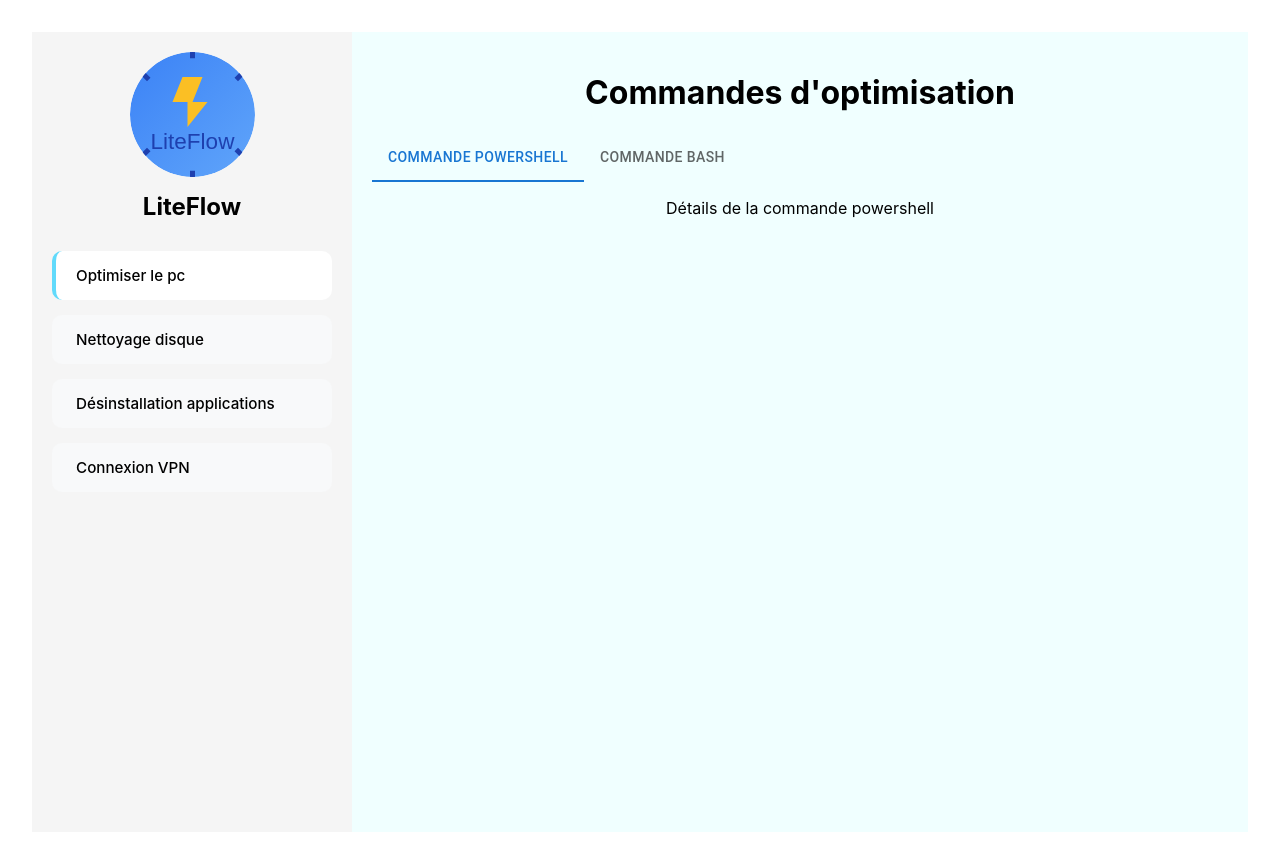
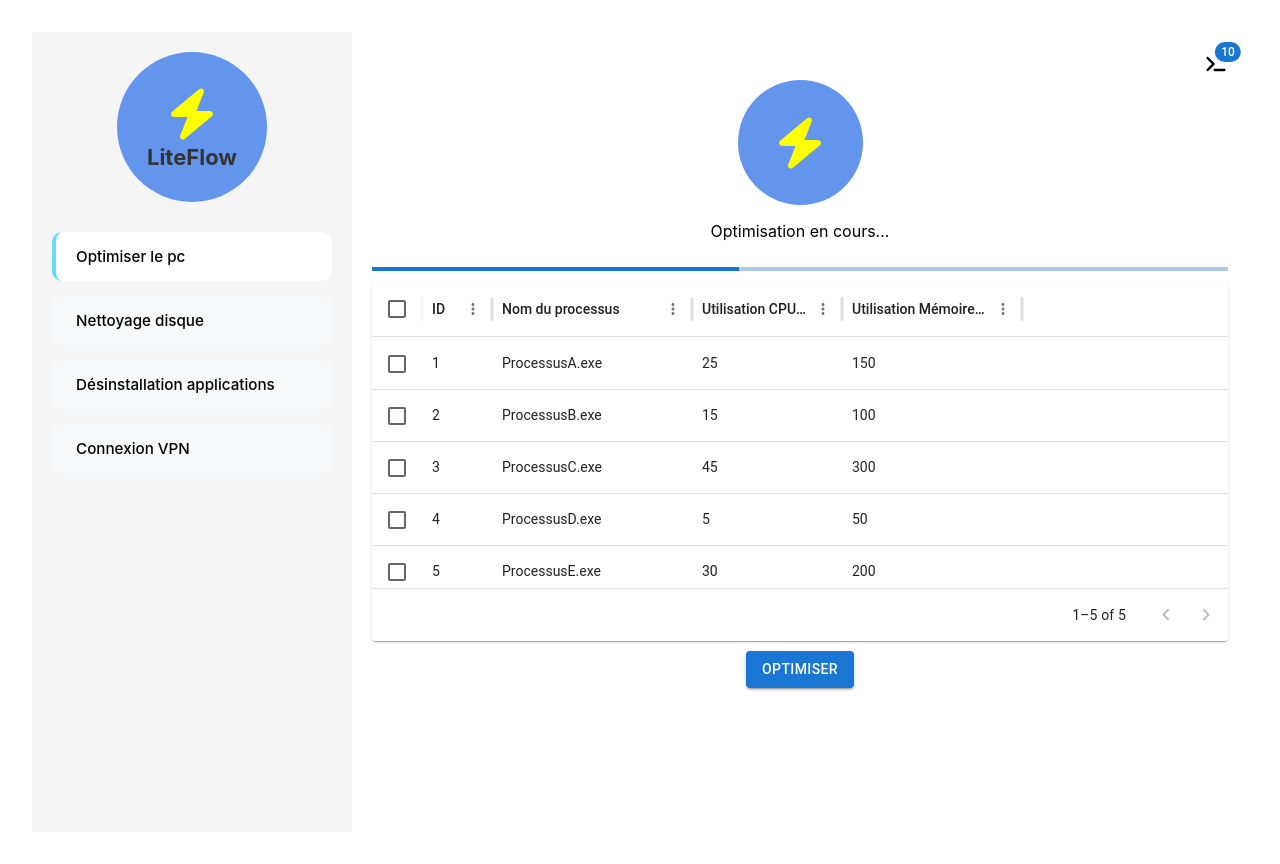
Before and after one commit to CARLU-Antoine/LiteFlow, a React (Vite) app in the folder liteflow-frontend/: page /optimiser-pc in a window 1280 px wide. Built offline with nearby package versions, Linux system fonts and the light colour scheme.

Commit message:
Création component optimiser PC

```diff
--- a/liteflow-frontend/package.json
+++ b/liteflow-frontend/package.json
@@ -14,7 +14,9 @@
   "dependencies": {
     "@emotion/react": "^11.14.0",
     "@emotion/styled": "^11.14.1",
+    "@mui/icons-material": "^7.3.6",
     "@mui/material": "^7.3.6",
+    "@mui/x-data-grid": "^8.22.1",
     "react": "^19.2.0",
     "react-dom": "^19.2.0",
     "react-router-dom": "^7.11.0"
--- a/liteflow-frontend/src/App.jsx
+++ b/liteflow-frontend/src/App.jsx
@@ -1,6 +1,7 @@
 import { Routes, Route } from 'react-router-dom';
 import { BrowserRouter } from 'react-router-dom';
 import Navbar from './components/Navbar/navbar.jsx';
+import OptimiserPc from './components/Optimiser-pc/optimiser-pc.jsx';
 import CommandesOptimisation from './components/Commandes-optimisation/commandes-optimisation.jsx';
 import './App.css';
 
@@ -12,7 +13,9 @@ function App() {
         <Navbar />
         <div className="container-components">
         <Routes>
-          <Route path="/optimiser-pc" element={<CommandesOptimisation />} />
+          <Route path="/optimiser-pc" element={<OptimiserPc />} />
+          <Route path="/commandes-optimisation" element={<CommandesOptimisation />} />
+
         </Routes>
         </div>
 
--- a/liteflow-frontend/src/components/Commandes-optimisation/commandes-optimisation.jsx
+++ b/liteflow-frontend/src/components/Commandes-optimisation/commandes-optimisation.jsx
@@ -1,11 +1,15 @@
 import * as React from 'react';
+import { useLocation } from 'react-router-dom';
 import Tabs from '@mui/material/Tabs';
 import Tab from '@mui/material/Tab';
 import Box from '@mui/material/Box';
 import './commandes-optimisation.css';
 
-function Commandes() {
-  const [value, setValue] = React.useState(0);
+
+function CommandesOptimisation() {
+  const location = useLocation();
+  const typeFromState = location.state?.type || 'Powershell';
+  const [value, setValue] = React.useState(typeFromState === 'Powershell' ? 0 : 1);
 
   const handleChange = (event, newValue) => {
     setValue(newValue);
@@ -16,16 +20,17 @@ function Commandes() {
       <h1>Commandes d'optimisation</h1>
 
       <Tabs value={value} onChange={handleChange}>
-        <Tab label="Commande powershell" />
-        <Tab label="Commande bash" />
+        <Tab label="Powershell" />
+        <Tab label="Bash" />
       </Tabs>
 
       <Box sx={{ mt: 2 }}>
-        {value === 0 && <div>Détails de la commande powershell</div>}
-        {value === 1 && <div>Détails de la commande bash</div>}
+        {value === 0 && <div>Détails des commandes Powershell</div>}
+        {value === 1 && <div>Détails des commandes Bash</div>}
       </Box>
     </div>
   );
 }
 
-export default Commandes;
+
+export default CommandesOptimisation;
--- a/liteflow-frontend/src/components/Navbar/navbar.css
+++ b/liteflow-frontend/src/components/Navbar/navbar.css
@@ -20,23 +20,28 @@
 }
 
 .navbar-title {
-  font-size: 24px;
-  color: black;
+  font-size: 22px;
+  color: #333;
   margin: 0;
   text-align: center;
   font-weight: bold;
 }
 
-#btn-logo-home {
-  width: 125px;
-  height: 125px;
-  display: block;
-  cursor: pointer;
-  border-radius: 50%;
-  transition: transform 0.3s ease;
+.navbar .container-icon-optimiser-pc {
+    display: flex;
+    flex-direction: column;
+    background: cornflowerblue;
+    border-radius: 50%;
+    width: 150px;
+    height: 150px;
 }
 
-#btn-logo-home:hover {
+#svg-eclair {
+    width: 60px;
+    height: 60px;
+    fill: yellow;
+}
+.container-icon-optimiser-pc:hover {
   transform: scale(1.1);
 }
 
--- a/liteflow-frontend/src/components/Navbar/navbar.jsx
+++ b/liteflow-frontend/src/components/Navbar/navbar.jsx
@@ -1,13 +1,21 @@
 import { NavLink } from 'react-router-dom';
-import logo from '../../assets/liteflow.svg';
 import './navbar.css';
 
 function Navbar() {
   return (
     <nav className="navbar">
       <div className="navbar-header">
-        <img id="btn-logo-home" src={logo} alt="LiteFlow logo" />
+      <div className="container-icon-optimiser-pc">
+        <svg
+          id="svg-eclair"
+          xmlns="http://www.w3.org/2000/svg"
+          viewBox="0 0 640 640"
+        >
+          <path d="M434.8 54.1C446.7 62.7 451.1 78.3 445.7 91.9L367.3 288L512 288C525.5 288 537.5 296.4 542.1 309.1C546.7 321.8 542.8 336 532.5 344.6L244.5 584.6C233.2 594 217.1 594.5 205.2 585.9C193.3 577.3 188.9 561.7 194.3 548.1L272.7 352L128 352C114.5 352 102.5 343.6 97.9 330.9C93.3 318.2 97.2 304 107.5 295.4L395.5 55.4C406.8 46 422.9 45.5 434.8 54.1z"/>
+        </svg>
         <h1 className="navbar-title">LiteFlow</h1>
+      </div>
+
       </div>
       <ul className="navbar-links">
         <li>
--- /dev/null
+++ b/liteflow-frontend/src/components/Optimiser-pc/optimiser-pc.css
@@ -0,0 +1,39 @@
+.container-optimiser-pc {
+    display: flex;
+    flex-direction: column;
+    align-items: center;
+    width: 100%;
+}
+
+.header-optimiser-pc {
+    width: 100%;
+    display: flex;
+    justify-content: flex-end;
+}
+
+
+
+.container-icon-optimiser-pc {
+    display: flex;
+    justify-content: center;
+    align-items: center;
+    background: cornflowerblue;
+    border-radius: 50%;
+    width: 125px;
+    height: 125px;
+}
+
+
+#svg-eclair {
+    width: 60px;
+    height: 60px;
+    fill: yellow;
+}
+
+.container-traitement-optimiser-pc {
+    display: flex;
+    flex-direction: column;
+    align-items: center;
+    gap: 10px;
+    width: 100%;
+}
--- /dev/null
+++ b/liteflow-frontend/src/components/Optimiser-pc/optimiser-pc.jsx
@@ -0,0 +1,136 @@
+import React from 'react';
+import './optimiser-pc.css';
+import { useNavigate } from 'react-router-dom';
+
+import Button from '@mui/material/Button';
+import LinearProgress from '@mui/material/LinearProgress';
+import Box from '@mui/material/Box';
+import Paper from '@mui/material/Paper';
+import Badge from '@mui/material/Badge';
+import Menu from '@mui/material/Menu';
+import MenuItem from '@mui/material/MenuItem';
+import { DataGrid } from '@mui/x-data-grid';
+
+const columns = [
+  { field: 'id', headerName: 'ID', width: 70 },
+  { field: 'nom', headerName: 'Nom du processus', width: 200 },
+  { field: 'utilisationCpu', headerName: 'Utilisation CPU (%)', width: 150 },
+  { field: 'utilisationMemoire', headerName: 'Utilisation Mémoire (MB)', width: 180 },
+];
+
+const rows = [
+  { id: 1, nom: 'ProcessusA.exe', utilisationCpu: 25, utilisationMemoire: 150 },
+  { id: 2, nom: 'ProcessusB.exe', utilisationCpu: 15, utilisationMemoire: 100 },
+  { id: 3, nom: 'ProcessusC.exe', utilisationCpu: 45, utilisationMemoire: 300 },
+  { id: 4, nom: 'ProcessusD.exe', utilisationCpu: 5, utilisationMemoire: 50 },
+  { id: 5, nom: 'ProcessusE.exe', utilisationCpu: 30, utilisationMemoire: 200 },
+];
+
+function OptimiserPc() {
+  const [anchorEl, setAnchorEl] = React.useState(null);
+  const open = Boolean(anchorEl);
+  const navigate = useNavigate();
+
+  const handleClick = (event) => {
+    setAnchorEl(event.currentTarget);
+  };
+
+  const handleClose = (path,type) => {
+    setAnchorEl(null);
+    if (path) {
+      navigate(path, { state: { type } });
+    }
+  };
+
+  return (
+    <div className="container-optimiser-pc">
+
+      <div className="header-optimiser-pc">
+        <Badge
+          color="primary"
+          badgeContent={10}
+          showZero
+        >
+          <Box
+            onClick={handleClick}
+            sx={{ cursor: 'pointer' }}
+            aria-controls={open ? 'basic-menu' : undefined}
+            aria-haspopup="true"
+            aria-expanded={open ? 'true' : undefined}
+          >
+            <svg
+              xmlns="http://www.w3.org/2000/svg"
+              viewBox="0 0 640 640"
+              width="24"
+              height="24"
+              fill="currentColor"
+            >
+              <path d="M73.4 182.6C60.9 170.1 60.9 149.8 73.4 137.3C85.9 124.8 106.2 124.8 118.7 137.3L278.7 297.3C291.2 309.8 291.2 330.1 278.7 342.6L118.7 502.6C106.2 515.1 85.9 515.1 73.4 502.6C60.9 490.1 60.9 469.8 73.4 457.3L210.7 320L73.4 182.6zM288 448L544 448C561.7 448 576 462.3 576 480C576 497.7 561.7 512 544 512L288 512C270.3 512 256 497.7 256 480C256 462.3 270.3 448 288 448z"/>
+            </svg>
+          </Box>
+        </Badge>
+
+        <Menu
+          anchorEl={anchorEl}
+          open={open}
+          onClose={() => handleClose()}
+          sx={{
+            '& .MuiPaper-root': {
+              borderRadius: '5px',
+            },
+          }}
+        >
+          <MenuItem
+            onClick={() => handleClose('/commandes-optimisation','Powershell')}
+            sx={{ display: 'flex', justifyContent: 'space-between', gap: '20px' }}
+          >
+            <Box sx={{ cursor: 'pointer' }}>Powershell</Box>
+            <Badge color="primary" badgeContent={10} showZero />
+          </MenuItem>
+
+          <MenuItem
+            onClick={() => handleClose('/commandes-optimisation','Bash')}
+            sx={{ display: 'flex', justifyContent: 'space-between', gap: '20px' }}
+          >
+            <Box sx={{ cursor: 'pointer' }}>Bash</Box>
+            <Badge color="primary" badgeContent={10} showZero />
+          </MenuItem>
+        </Menu>
+      </div>
+
+      <div className="container-icon-optimiser-pc">
+        <svg
+          id="svg-eclair"
+          xmlns="http://www.w3.org/2000/svg"
+          viewBox="0 0 640 640"
+        >
+          <path d="M434.8 54.1C446.7 62.7 451.1 78.3 445.7 91.9L367.3 288L512 288C525.5 288 537.5 296.4 542.1 309.1C546.7 321.8 542.8 336 532.5 344.6L244.5 584.6C233.2 594 217.1 594.5 205.2 585.9C193.3 577.3 188.9 561.7 194.3 548.1L272.7 352L128 352C114.5 352 102.5 343.6 97.9 330.9C93.3 318.2 97.2 304 107.5 295.4L395.5 55.4C406.8 46 422.9 45.5 434.8 54.1z"/>
+        </svg>
+      </div>
+
+      <div className="container-traitement-optimiser-pc">
+        <p>Optimisation en cours...</p>
+
+        <Box sx={{ width: '100%' }}>
+          <LinearProgress />
+        </Box>
+
+        <Paper sx={{ height: '45vh', width: '100%' }}>
+          <DataGrid
+            rows={rows}
+            columns={columns}
+            pageSizeOptions={[5, 10]}
+            checkboxSelection
+            sx={{ border: 0 }}
+          />
+        </Paper>
+
+        <Button variant="contained" id="btn-optimiser-pc">
+          Optimiser
+        </Button>
+      </div>
+    </div>
+  );
+}
+
+export default OptimiserPc;
--- a/liteflow-frontend/src/index.css
+++ b/liteflow-frontend/src/index.css
@@ -20,5 +20,5 @@ main{
   .container-components {
     width: 100%;
     padding: 20px;
-    background-color: azure;
+    background-color: white;
     }
```
Also changed, not shown: 1 other file (tests, documents, lock files or other folders).
